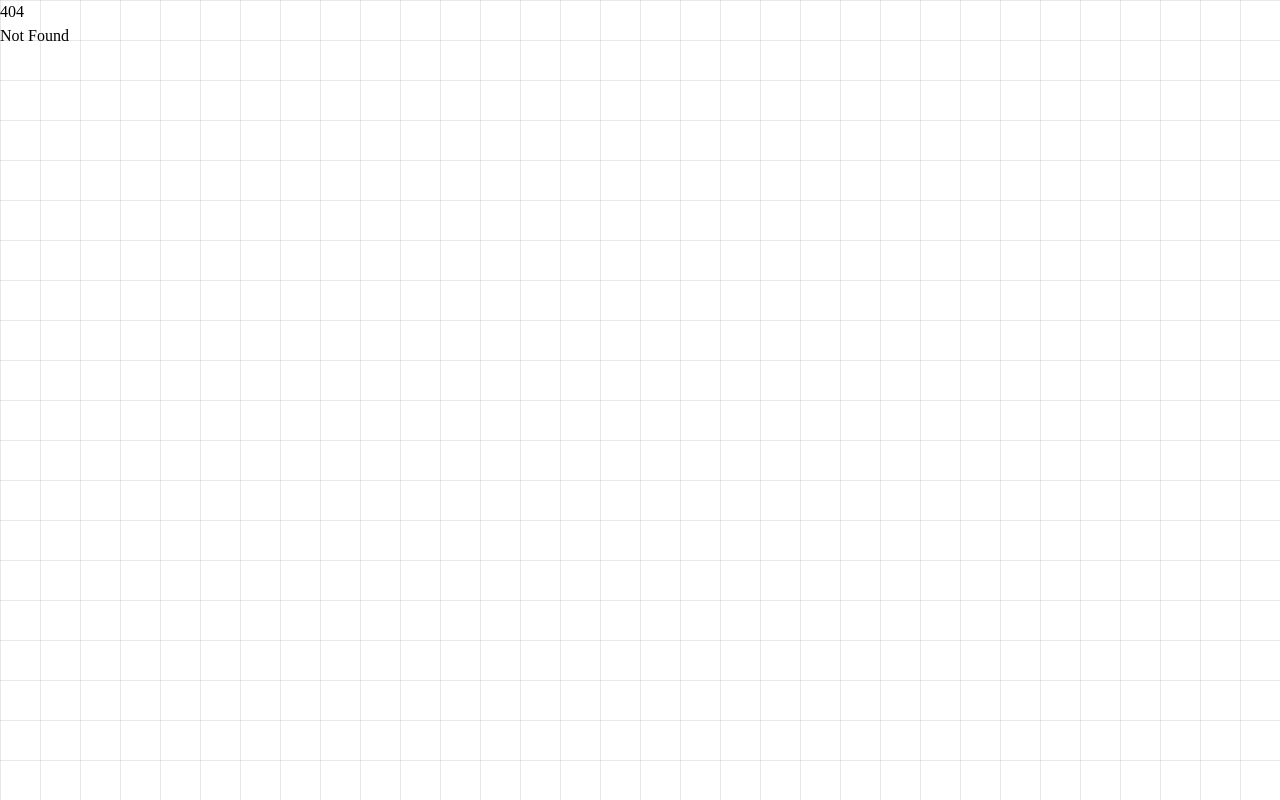
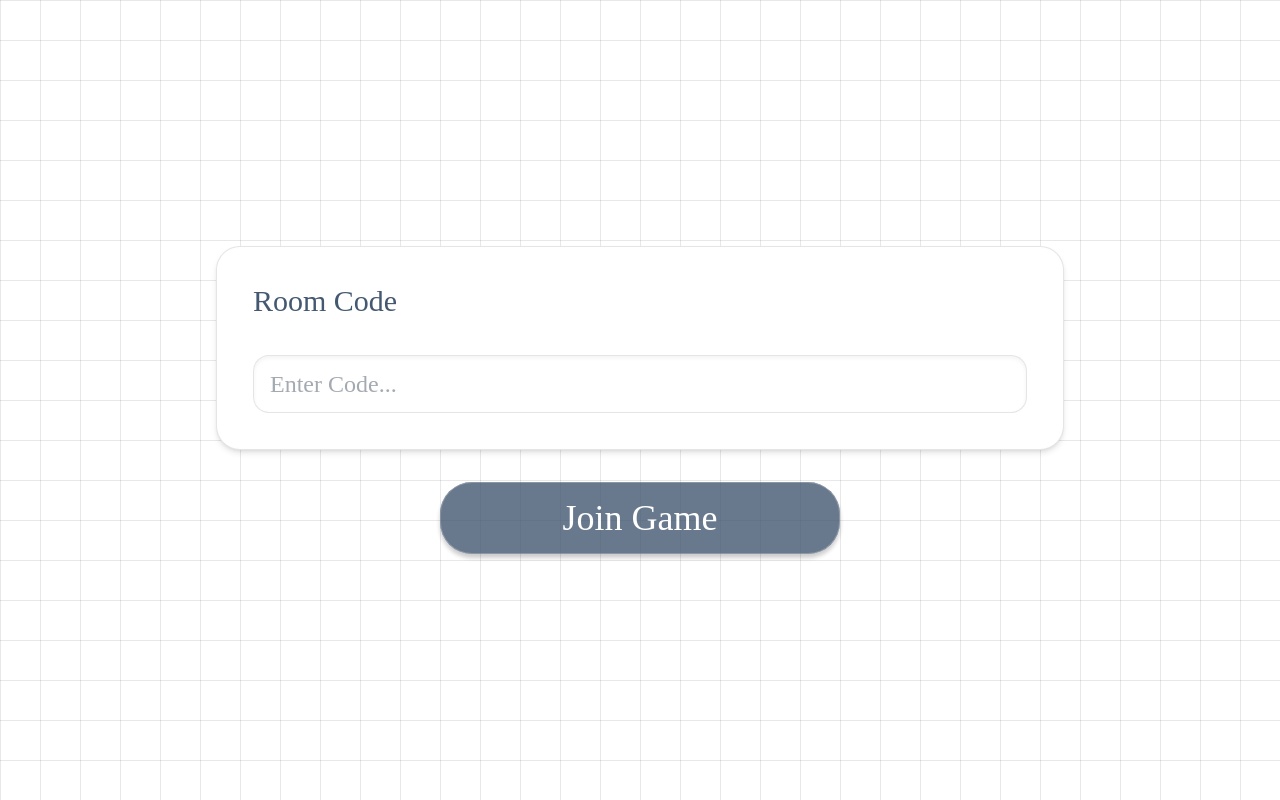
Before and after one commit to gunpachon/FindMyMines, a SvelteKit app in the folder apps/web/: page /join-game in a window 1280 px wide. Before the commit this address had no page. Built offline with nearby package versions, Linux system fonts and the light colour scheme; a web font is replaced by a local one.

Commit message:
feat: add join game page

```diff
--- /dev/null
+++ b/apps/web/src/routes/join-game/+page.svelte
@@ -0,0 +1,38 @@
+<script lang="ts">
+  import Button from "$lib/components/Button.svelte";
+
+  let roomCode = $state("");
+
+  function canProceed() {
+    return roomCode.trim().length > 0;
+  }
+
+  function handleJoin() {
+    if (!canProceed()) return;
+    // todo: join game
+  }
+</script>
+
+<div class="relative z-10 mx-auto h-dvh max-w-4xl p-6">
+  <div class="flex h-full flex-col items-center justify-center gap-2">
+    <div class="w-full rounded-3xl border border-black/10 bg-white shadow-md p-9">
+      <div class="grid gap-6">
+        <div class="flex flex-col gap-4 items-center">
+          <div class="font-pixel self-stretch justify-start text-3xl font-normal text-be-mine-gray">
+            Room Code
+          </div>
+        </div>
+        <div class="grid gap-3 mt-3">
+          <input
+            placeholder="Enter Code..."
+            bind:value={roomCode}
+            class="justify-start text-be-mine-light-gray text-2xl font-normal w-full rounded-2xl border border-black/10 bg-white px-4 py-3 outline-none shadow-inner"
+          />
+        </div>
+      </div>
+    </div>
+    <div class="w-[400px] mt-6 gap-4 items-center">
+      <Button disabled={!canProceed()} onclick={handleJoin}>Join Game</Button>
+    </div>
+  </div>
+</div>
```
